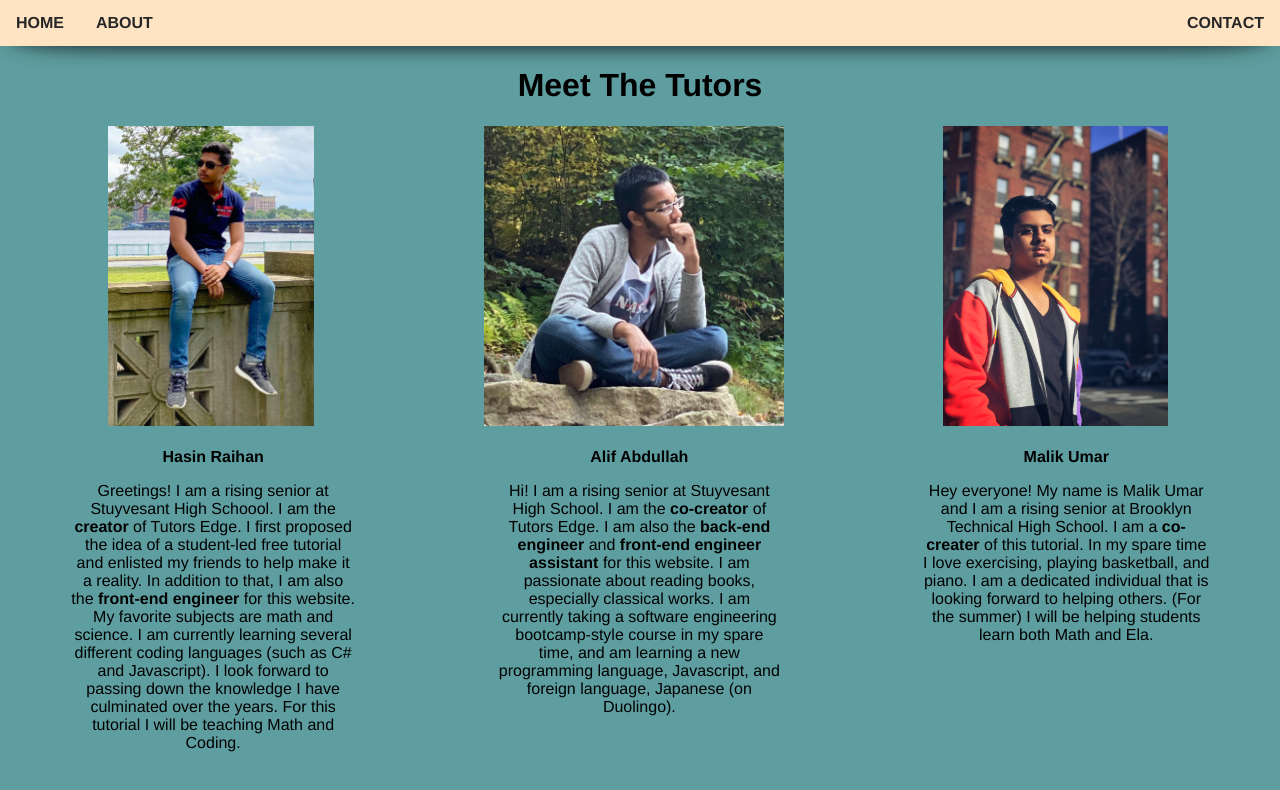
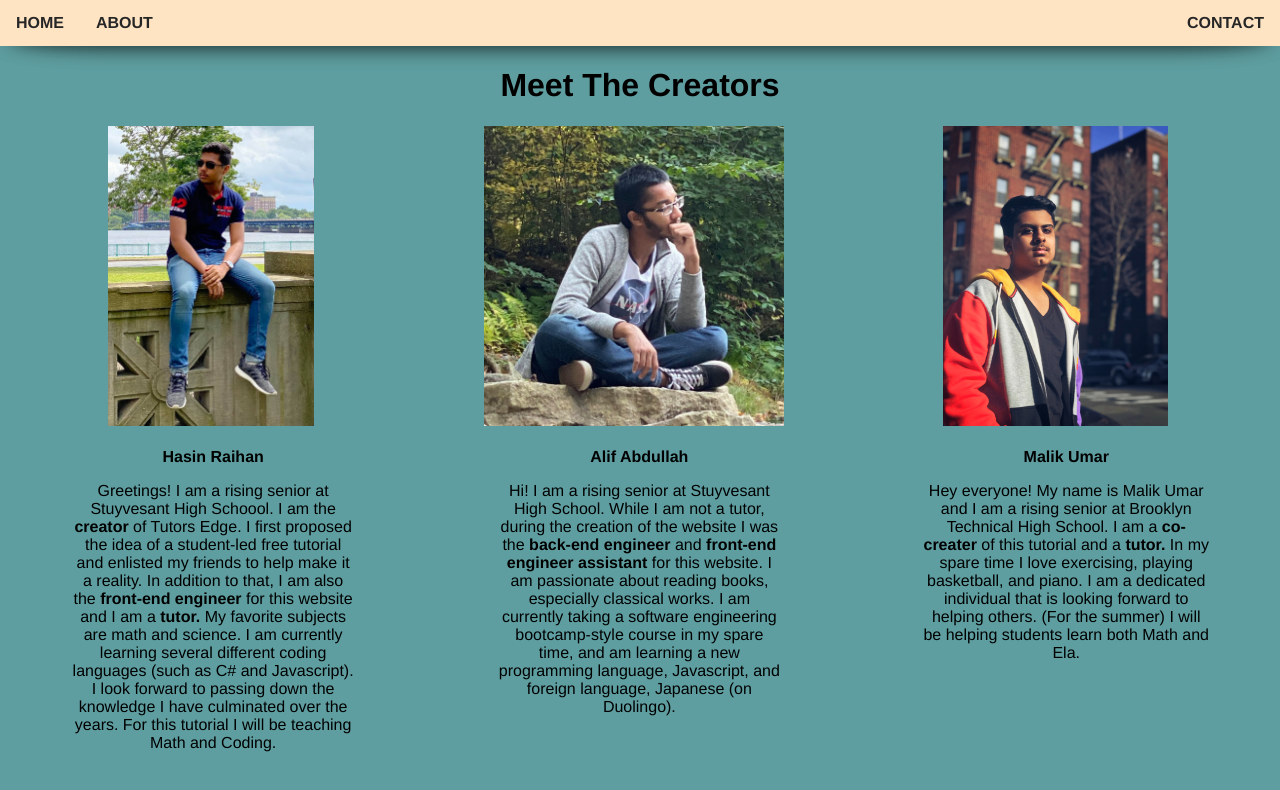
Before and after one commit to tutorsedge0/tutorsedge0.github.io, a plain HTML site: page about.html in a window 1280 px wide. Drawn offline with Linux system fonts and the light colour scheme.

Commit message:
Version 1 of site

```diff
--- a/about.html
+++ b/about.html
@@ -42,7 +42,7 @@
     </nav>
   </div>
 
-  <h1> Meet The Tutors</h1>
+  <h1> Meet The Creators </h1>
 
     <div class="row">
       <div class="column">
@@ -65,17 +65,17 @@
             <div style="width: 33.3%; padding: 2px 70px 2px 70px; display: table-cell; background: cadetblue;">
                 <p> <strong> Hasin Raihan </strong>  </p>
     <!-- <img src = "person.jpeg" witdh=400 height=300 /> -->
-    <p> Greetings! I am a rising senior at Stuyvesant High Schoool. I am the <strong> creator </strong> of Tutors Edge. I first proposed the idea of a student-led free tutorial and enlisted my friends to help make it a reality. In addition to that, I am also the <strong> front-end engineer </strong> for this website. My favorite subjects are math and science. I am currently learning several different coding languages (such as C# and Javascript). I look forward to passing down the knowledge I have culminated over the years. For this tutorial I will be teaching Math and Coding. </p>
+    <p> Greetings! I am a rising senior at Stuyvesant High Schoool. I am the <strong> creator </strong> of Tutors Edge. I first proposed the idea of a student-led free tutorial and enlisted my friends to help make it a reality. In addition to that, I am also the <strong> front-end engineer </strong> for this website and I am a <strong> tutor. </strong> My favorite subjects are math and science. I am currently learning several different coding languages (such as C# and Javascript). I look forward to passing down the knowledge I have culminated over the years. For this tutorial I will be teaching Math and Coding. </p>
             </div>
             <div style="width: 33.3%; padding: 2px 70px 2px 70px; display: table-cell; background: cadetblue;">
               <p> <strong> Alif Abdullah </strong> </p>
     <!-- <img src = "person.jpeg" witdh=400 height=300 /> -->
-    <p> Hi! I am a rising senior at Stuyvesant High School. I am the <strong> co-creator </strong> of Tutors Edge. I am also the <strong> back-end engineer </strong> and <strong> front-end engineer assistant </strong> for this website. I am passionate about reading books, especially classical works. I am currently taking a software engineering bootcamp-style course in my spare time, and am learning a new programming language, Javascript, and foreign language, Japanese (on Duolingo). </p>
+    <p> Hi! I am a rising senior at Stuyvesant High School. While I am not a tutor, during the creation of the website I was the <strong> back-end engineer </strong> and <strong> front-end engineer assistant </strong> for this website. I am passionate about reading books, especially classical works. I am currently taking a software engineering bootcamp-style course in my spare time, and am learning a new programming language, Javascript, and foreign language, Japanese (on Duolingo). </p>
               </div>
             <div style="display: table-cell; padding: 2px 70px 2px 70px;background: cadetblue;">
                 <p> <strong> Malik Umar </strong> </p>
     <!-- <img src = "person.jpeg" witdh=400 height=300 /> -->
-    <p> Hey everyone! My name is Malik Umar and I am a rising senior at Brooklyn Technical High School. I am a <strong> co-creater </strong> of this tutorial. In my spare time I love exercising, playing basketball, and piano. I am a dedicated individual that is looking forward to helping others. (For the summer) I will be helping students learn both Math and Ela. </p>
+    <p> Hey everyone! My name is Malik Umar and I am a rising senior at Brooklyn Technical High School. I am a <strong> co-creater </strong> of this tutorial and a <strong> tutor. </strong> In my spare time I love exercising, playing basketball, and piano. I am a dedicated individual that is looking forward to helping others. (For the summer) I will be helping students learn both Math and Ela. </p>
 
             </div>
         </div>
```
